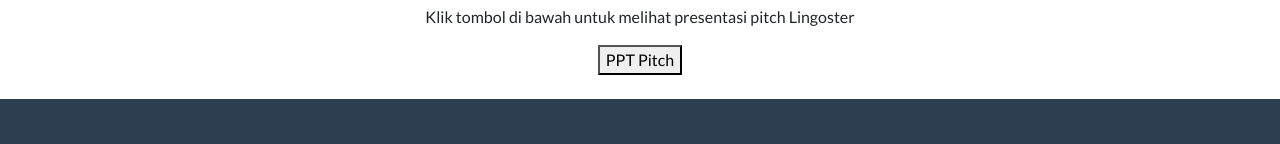
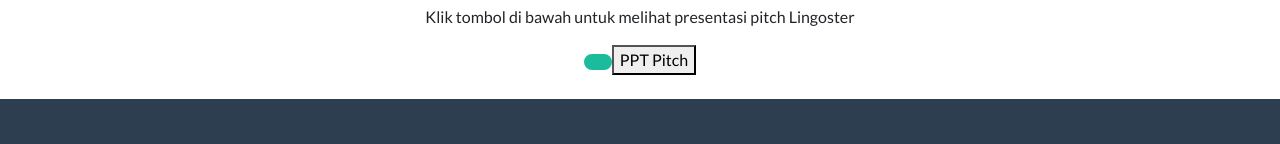
Before and after one commit to lingoster/lingoster, a plain HTML site: page index.html in a window 1280 px wide. Shown: the part 4406-4550 px from the top of the page. Drawn offline with nearby package versions, Linux system fonts and the light colour scheme.

Commit message:
Update index.html

```diff
--- a/index.html
+++ b/index.html
@@ -220,13 +220,14 @@
         <div class="text-center mt-4">
         <h2>Redirect to Canva</h2>
         <p>Klik tombol di bawah untuk melihat presentasi pitch Lingoster</p>
-
+        <button class="btn btn-primary"</button>
         <button onclick="myFunction()">PPT Pitch</button>
         <script>
         function myFunction() {
           location.replace("https://www.canva.com/design/DAEi1AeLJDE/f6bT0siEdykXQucUlgK_KQ/view?utm_content=DAEi1AeLJDE&utm_campaign=designshare&utm_medium=link&utm_source=sharebutton")
         }
         </script>
+
 
         </body>
         </html>
```
